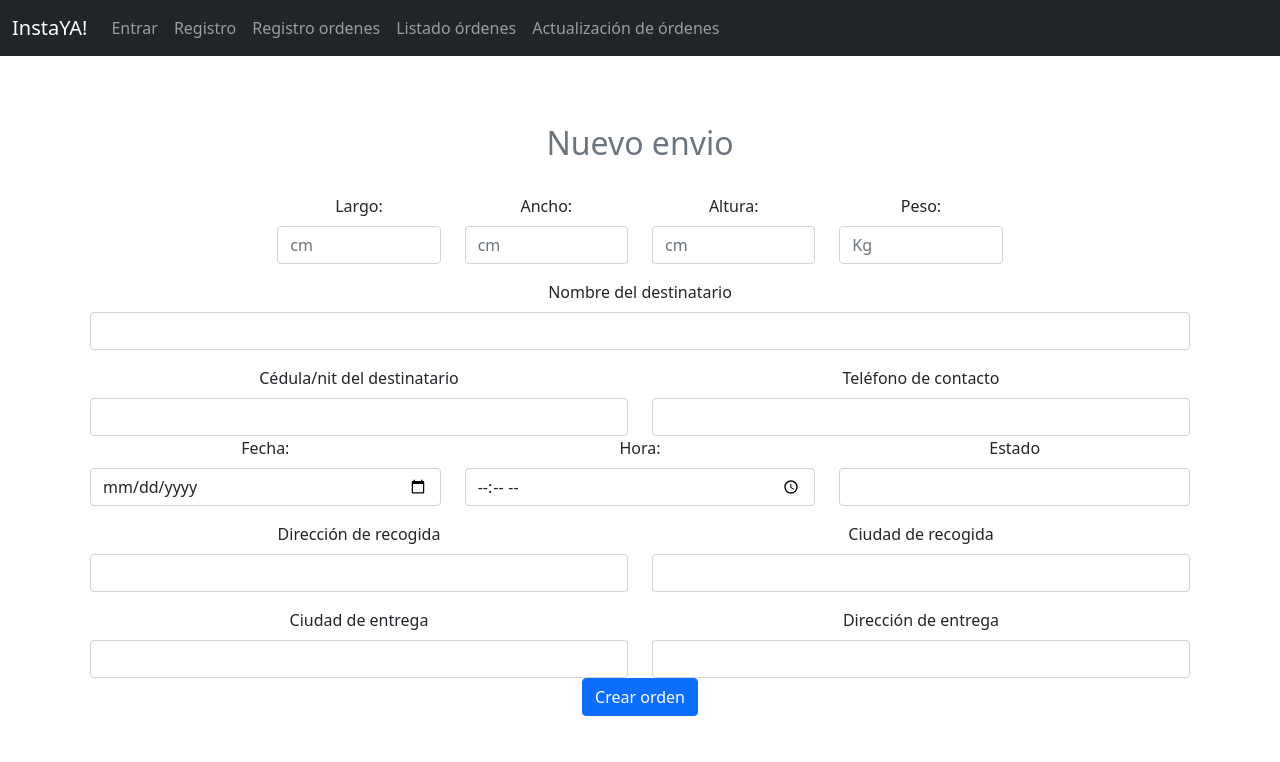
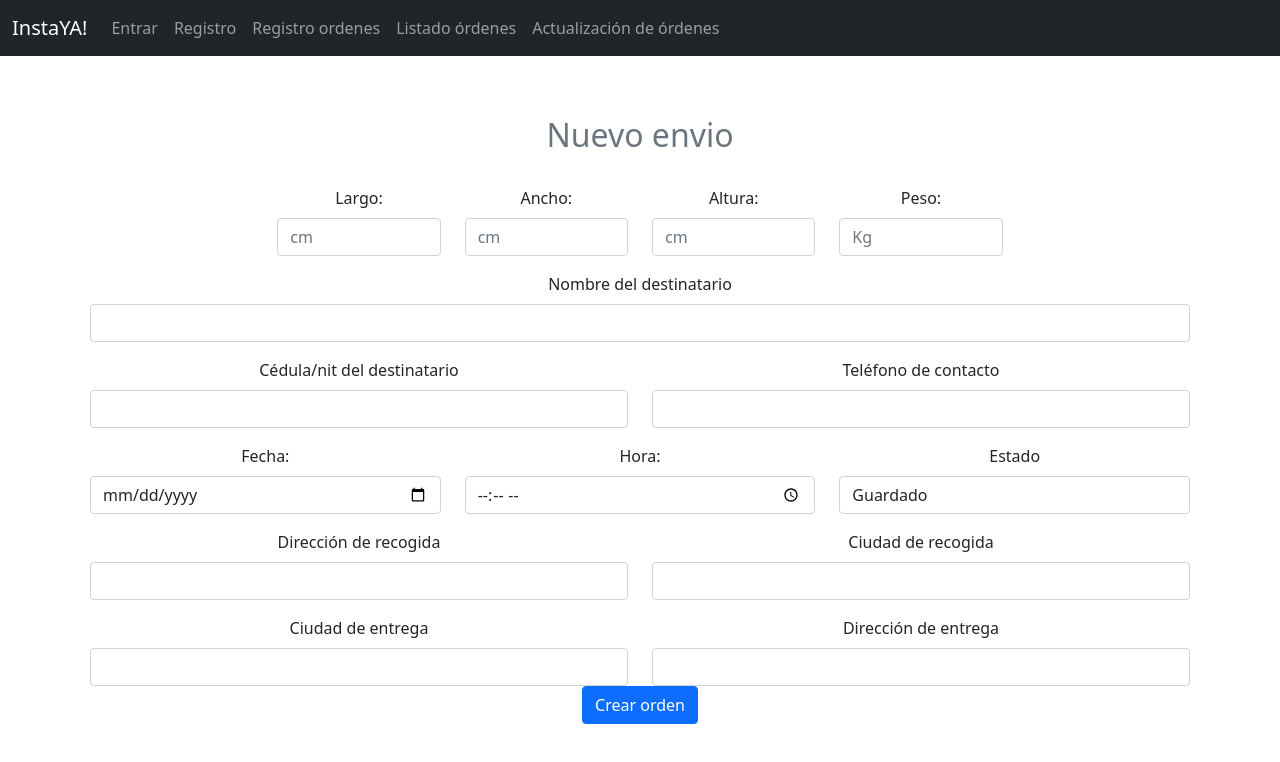
Before and after one commit to Nmartinez28/sprint2mintic, a React (Vite) app: page /Registro_ordenes in a window 1280 px wide. Shown: the top 762 px of the page. Built offline with nearby package versions, Linux system fonts and the light colour scheme.

Commit message:
Arreglo de espaciado

```diff
--- a/src/componentes/Registro_ordenes.jsx
+++ b/src/componentes/Registro_ordenes.jsx
@@ -92,6 +92,7 @@ export default function Registro_ordenes(){
                 <input className="form-control" type="Tel"/>
             </p>
             */}
+            <div class="row mt-3"></div>
             <div className="row justify-content-center">
                     <div className="col p3">
                         <label htmlFor="" className="form-label">Fecha:</label>
@@ -103,8 +104,7 @@ export default function Registro_ordenes(){
                     </div>
                     <div className="col p3">
                         <label className="form-label" htmlFor="">Estado</label>
-                        <select className="form-control" name="Estado" id="Estado" >
-                            <option value=""></option>
+                        <select className="form-control" name="Estado" id="Estado">
                             <option value="Guardado">Guardado</option>
                             <option value="Sin guardar">Sin Guardar</option>
                         </select>
```
